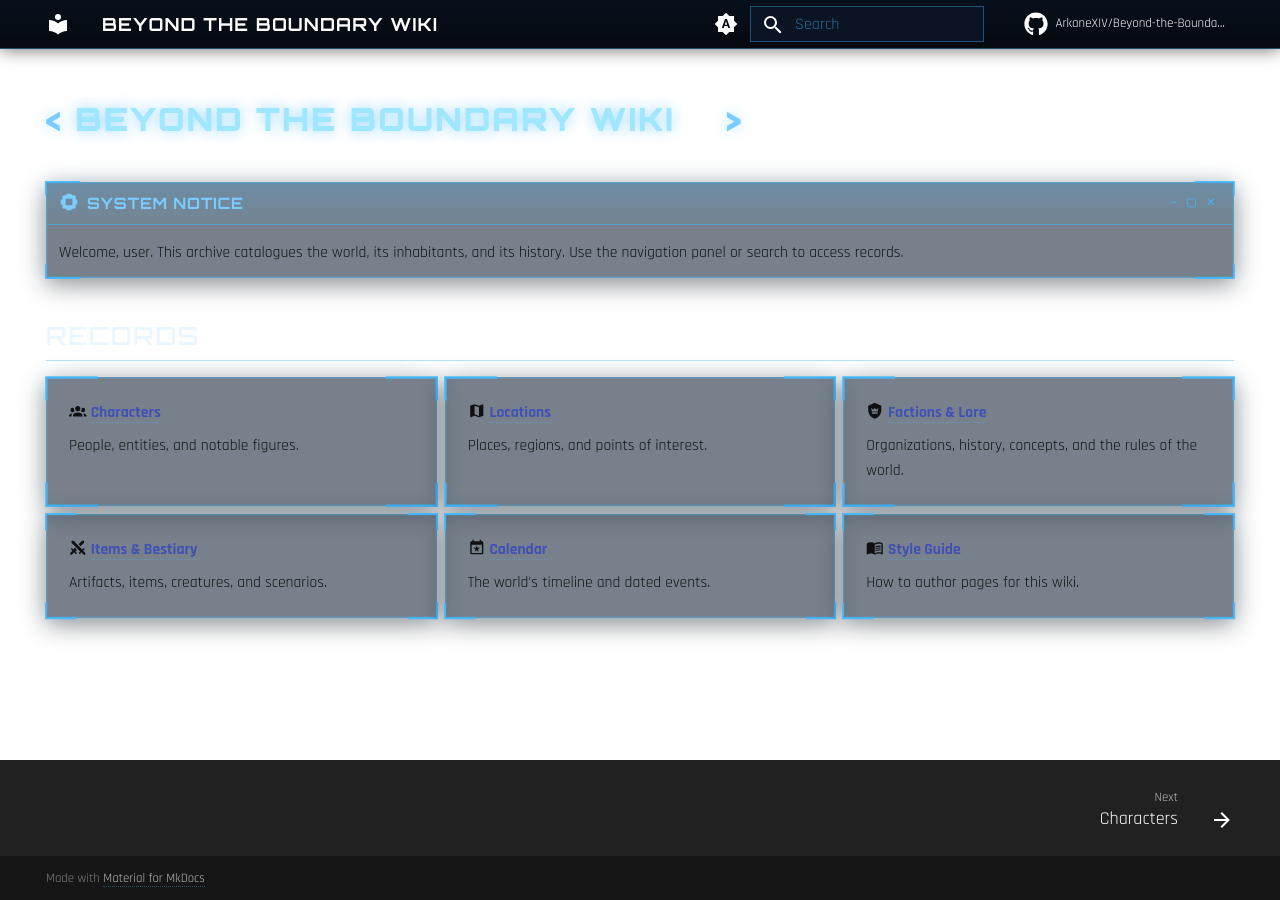
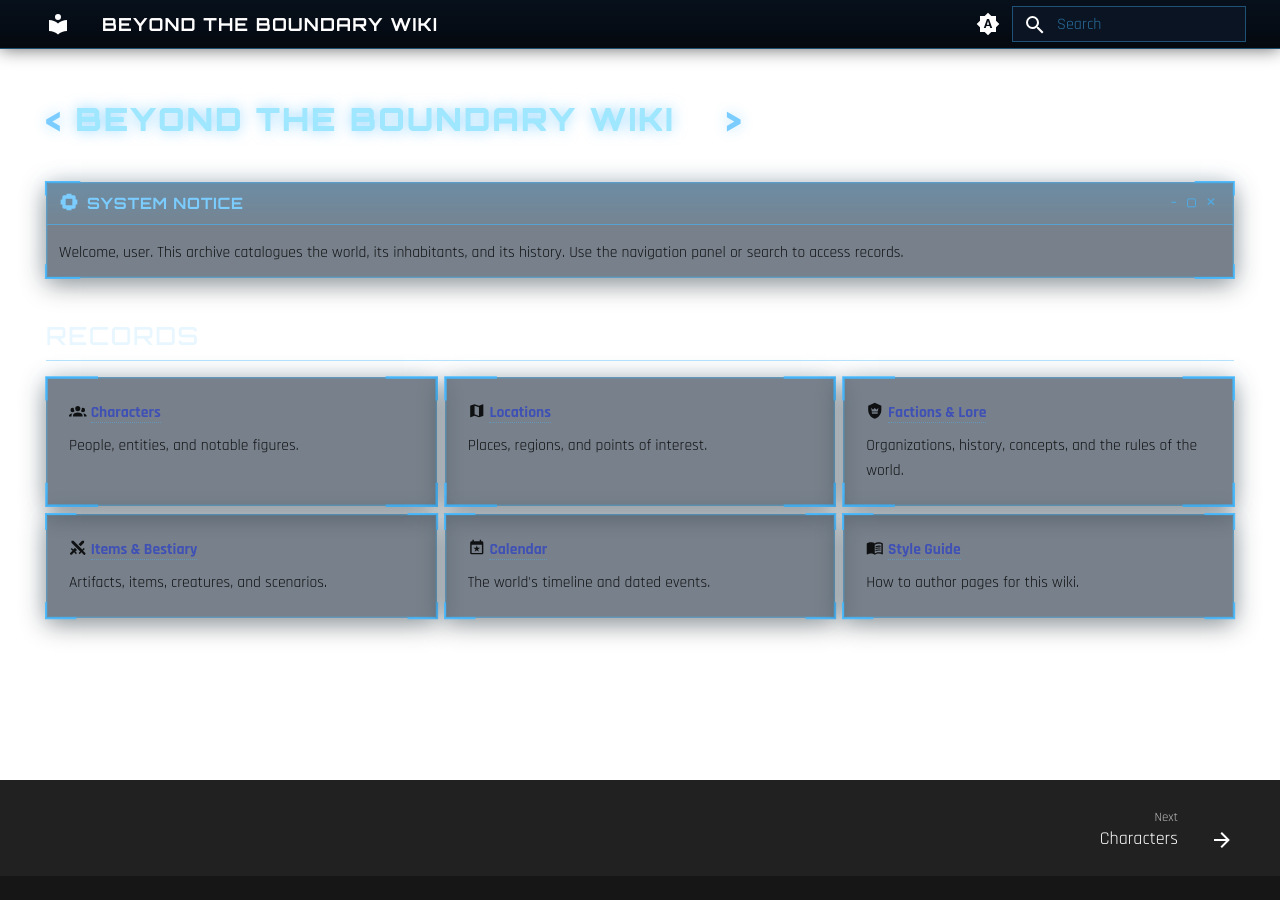
Before and after one commit to ArkaneXIV/Beyond-the-Boundary-Wiki, an MkDocs documentation site: the page built from docs/index.md, in a window 1280 px wide. Built offline with MkDocs 1.6.1 and Material for MkDocs 9.7.7, drawn with Linux system fonts in a browser that asks for light colours; comment, search, counter and statistics services are not loaded.

Commit message:
Remove repo link and footer attribution

```diff
--- a/mkdocs.yml
+++ b/mkdocs.yml
@@ -1,9 +1,6 @@
 site_name: Beyond the Boundary Wiki
 site_description: Worldbuilding archive
 site_url: https://ArkaneXIV.github.io/Beyond-the-Boundary-Wiki/
-repo_url: https://github.com/ArkaneXIV/Beyond-the-Boundary-Wiki
-repo_name: ArkaneXIV/Beyond-the-Boundary-Wiki
-edit_uri: edit/main/docs/
 
 theme:
   name: material
@@ -47,8 +44,9 @@ theme:
     - search.share
     - content.code.copy
     - toc.follow
-  icon:
-    repo: fontawesome/brands/github
+
+extra:
+  generator: false
 
 extra_css:
   - assets/stylesheets/system.css
```
